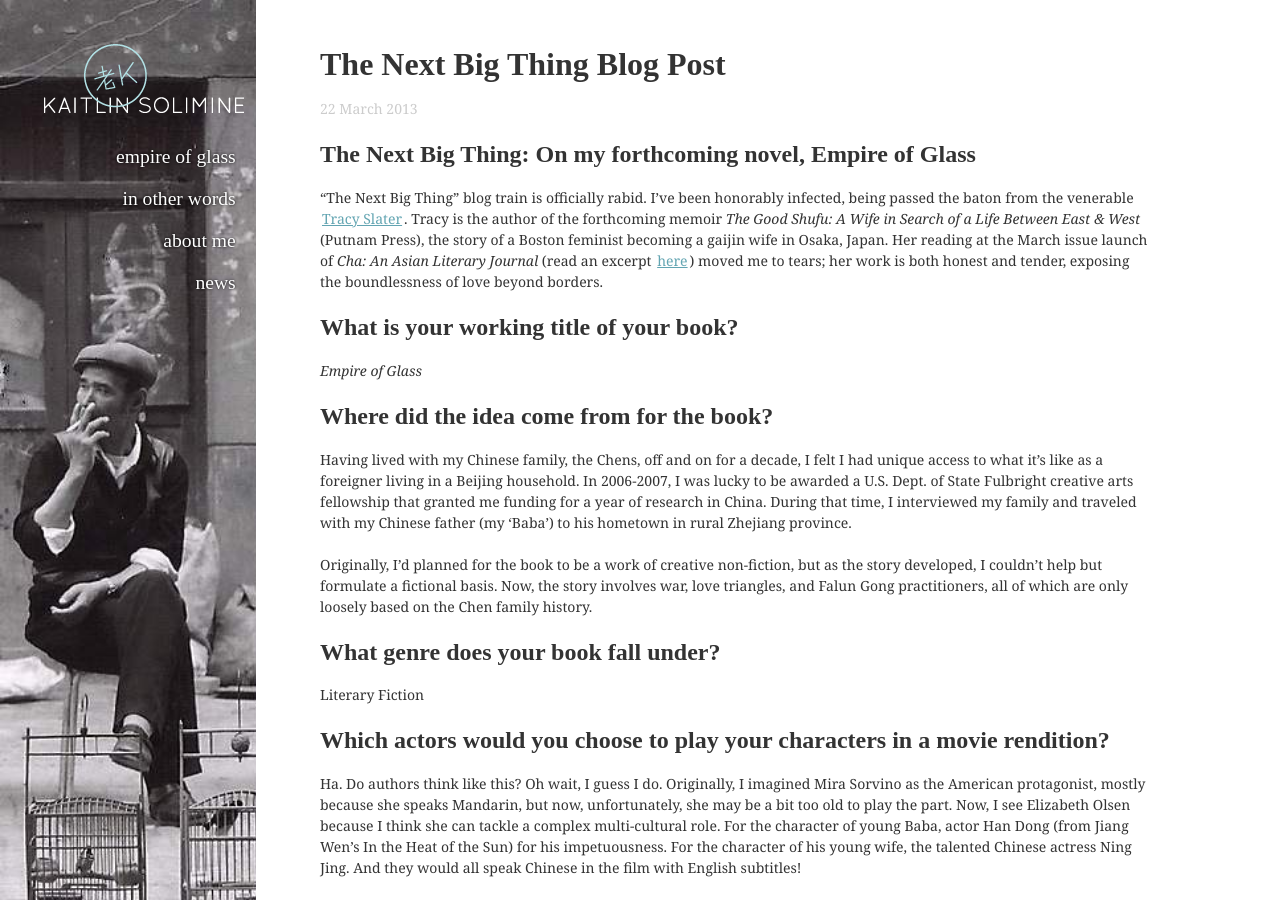
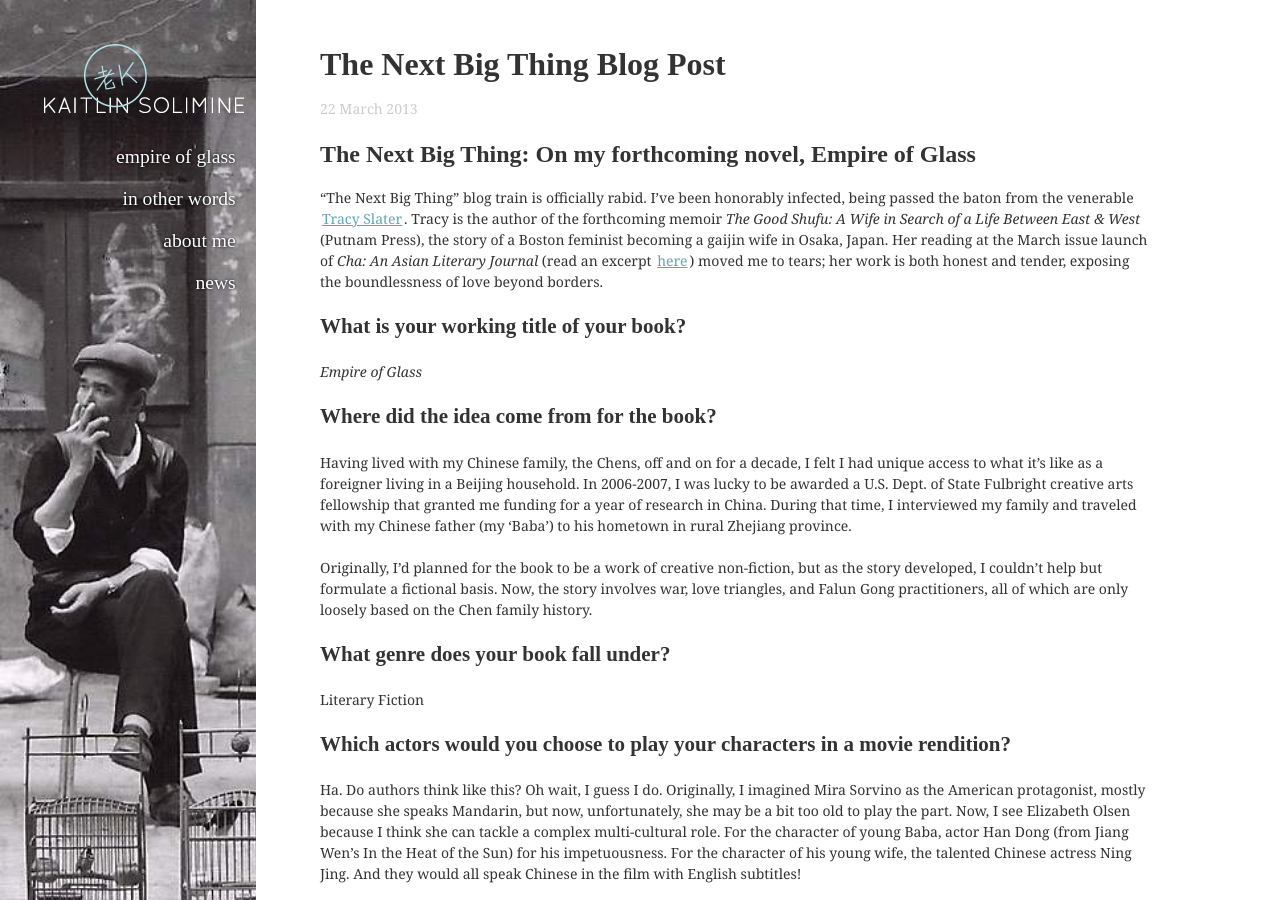
Before and after one commit to ajhit406/kato, a Jekyll site: the page built from _posts/2013-03-22-the-next-big-thing-blog-post.md, in a window 1280 px wide and 900 px high. Built offline with Jekyll 4.4.1, drawn with Linux system fonts in a browser that asks for light colours; some web fonts are replaced; Markdown is read by kramdown in place of the engine named in the settings; comment, search, counter and statistics services are not loaded.

Commit message:
revision

```diff
--- a/_posts/2013-03-22-the-next-big-thing-blog-post.md
+++ b/_posts/2013-03-22-the-next-big-thing-blog-post.md
@@ -8,37 +8,37 @@ lnav: index
 ##The Next Big Thing: On my forthcoming novel, Empire of Glass
 “The Next Big Thing” blog train is officially rabid. I’ve been honorably infected, being passed the baton from the venerable [Tracy Slater](http://thegoodshufu.wordpress.com/). Tracy is the author of the forthcoming memoir _The Good Shufu: A Wife in Search of a Life Between East & West_ (Putnam Press), the story of a Boston feminist becoming a gaijin wife in Osaka, Japan. Her reading at the March issue launch of _Cha: An Asian Literary Journal_ (read an excerpt [here](http://www.asiancha.com/content/view/1400/396/)) moved me to tears; her work is both honest and tender, exposing the boundlessness of love beyond borders.
 
-##What is your working title of your book?
+###What is your working title of your book?
 _Empire of Glass_
 
-##Where did the idea come from for the book?
+###Where did the idea come from for the book?
 Having lived with my Chinese family, the Chens, off and on for a decade, I felt I had unique access to what it’s like as a foreigner living in a Beijing household. In 2006-2007, I was lucky to be awarded a U.S. Dept. of State Fulbright creative arts fellowship that granted me funding for a year of research in China. During that time, I interviewed my family and traveled with my Chinese father (my ‘Baba’) to his hometown in rural Zhejiang province.
 
 Originally, I’d planned for the book to be a work of creative non-fiction, but as the story developed, I couldn’t help but formulate a fictional basis. Now, the story involves war, love triangles, and Falun Gong practitioners, all of which are only loosely based on the Chen family history.
 
-##What genre does your book fall under?
+###What genre does your book fall under?
 Literary Fiction
 
-##Which actors would you choose to play your characters in a movie rendition?
+###Which actors would you choose to play your characters in a movie rendition?
 Ha. Do authors think like this? Oh wait, I guess I do. Originally, I imagined Mira Sorvino as the American protagonist, mostly because she speaks Mandarin, but now, unfortunately, she may be a bit too old to play the part. Now, I see Elizabeth Olsen because I think she can tackle a complex multi-cultural role. For the character of young Baba, actor Han Dong (from Jiang Wen’s In the Heat of the Sun) for his impetuousness. For the character of his young wife, the talented Chinese actress Ning Jing. And they would all speak Chinese in the film with English subtitles!
 
-##What is the one-sentence synopsis of your book?
+###What is the one-sentence synopsis of your book?
 Empire of Glass explores the unlikely intimacy between an elderly Chinese man and a young American woman through the lens of nearly a century of Chinese history.
 
-##Will your book be self-published or represented by an agency?
+###Will your book be self-published or represented by an agency?
 Empire of Glass is represented by William Clark Associates and is currently undergoing revision.
 
-##How long did it take you to write the first draft of your manuscript?
+###How long did it take you to write the first draft of your manuscript?
 
 I thought I’d written a first draft prior to my entrance into my MFA program at UCSD in 2009, but in reality, that draft was part of the process of learning how to write fiction (so it’s hard to say whether that was a true first draft or something else – but it did have a beginning, middle, and end!). I’d say I really finished my first draft in 2011 and it took me 18 months. Since then, I’ve rewritten the book twice; this is currently my third major complete rewrite (as writers know, there’s a big difference between ‘rewrite’ and ‘revision’).
 
-##Who or what inspired you to write this book?
+###Who or what inspired you to write this book?
 Living in China as a teenager in the mid-‘90s was a formative experience. I was thrown into the Chen family home and they immediately took me in as if I were truly family. I felt I owed it to them and those interested in China to write a story that explored the intersection of real and human US-China relations beyond the well-traveled tropes of politics and economics.
 What other books would you compare this story to within your genre?
 
 This is a tough question because I don’t think there’s ever a true comparison between books; that said, some of my favorite reads include Kundera’s Immortality, Murakami’s Norwegian Wood, Iyer’s The Man Inside My Head, Petterson’s Out Stealing Horses, Ondaatje’s Coming Through Slaughter, Conrad’s Heart of Darkness, Wang Shuo’s Wild Animals, Greene’s The Lonely American, Pound’s Cathay, Lu Xun’s short stories, Pessoa’s Book of Disquiet, and Chuang Tze’s Collected Works. Now that I’m looking at it, that’s a depressingly male-centric list. Strangely, when I was younger, I read mostly female writers, like Lucy Maud Montgomery, Judy Bloom, then later, Sylvia Plath, Emily Bronte, Kate Chopin, and Virginia Woolf. Something tells me I should return to my roots.
 
-##What else about your book might pique the reader’s interest?
+###What else about your book might pique the reader’s interest?
 
 In the latest revision, the protagonist finds herself following her aging Chinese father back to his hometown; in doing so, she untangles her involvement in her Chinese mother’s death, a story that now involves Falun Gong and a sliding scale of ‘reality.’
 Now, I’m excited to introduce [Hope Wabuke](https://twitter.com/HopeWabuke), a friend and fellow writer whom I’m honored to follow and know! I first met Hope at Natashia Deon’s incredibly-curated Dirty Laundry Lit reading series and was instantly inspired by Hope’s story of migration, tenacity, and fittingly, hope. Hope graduated from Northwestern University and received her MFA from New York University. She’s currently revising her first three novels for publication and about to start production on her latest screenplay. In 2010 Hope’s latest piece “feels” had its New York City premiere in a mixed media collaboration at the Joyce Soho Theatre, followed by an encore performance in 2011 as part of the WhiteWave Dance Festival. I can’t wait to read more of her innovative work in coming years—she’s definitely a writer to keep on one’s radar!
```
